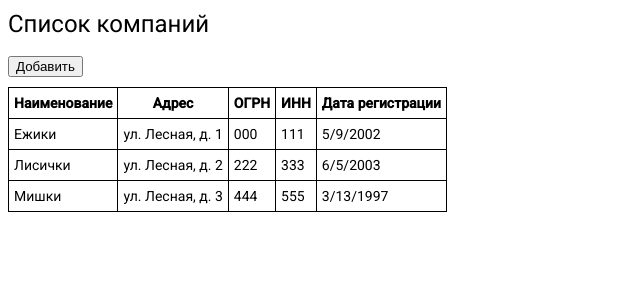
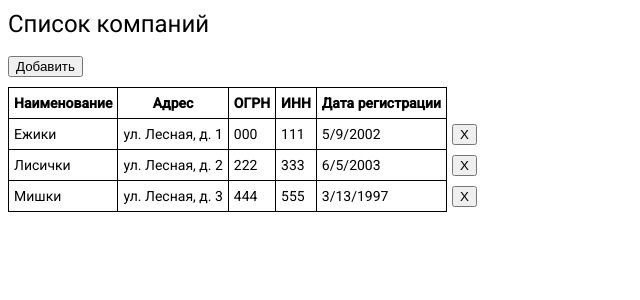
Before and after one commit to angst-storm/ananas, an Angular app: page / in a window 1280 px wide. Shown: the top 300 px of the page, without its empty margins (0-640 px from the left). Built offline with nearby package versions, Linux system fonts and the light colour scheme.

Commit message:
удаление компаний

```diff
--- a/src/app/list/list.component.css
+++ b/src/app/list/list.component.css
@@ -6,3 +6,7 @@ th, td {
   border: 1px solid black;
   padding: 5px;
 }
+
+.delete {
+  border: none;
+}
--- a/src/app/list/list.component.html
+++ b/src/app/list/list.component.html
@@ -12,5 +12,8 @@
     <td>{{company.ogrn}}</td>
     <td>{{company.inn}}</td>
     <td>{{company.regDate.toLocaleDateString()}}</td>
+    <td class="delete">
+      <button (click)="deleteCompany(company)">X</button>
+    </td>
   </tr>
 </table>
--- a/src/app/list/list.component.ts
+++ b/src/app/list/list.component.ts
@@ -1,5 +1,6 @@
 import {Component} from '@angular/core';
 import {CompaniesService} from "../services/companies.service";
+import {Company} from "../models/company.model";
 
 @Component({
   selector: 'list',
@@ -9,4 +10,9 @@ import {CompaniesService} from "../services/companies.service";
 export class ListComponent {
   constructor(public companiesService: CompaniesService) {
   }
+
+  public deleteCompany(company: Company) {
+    let index = this.companiesService.companies.indexOf(company);
+    this.companiesService.companies.splice(index, 1);
+  }
 }
```
